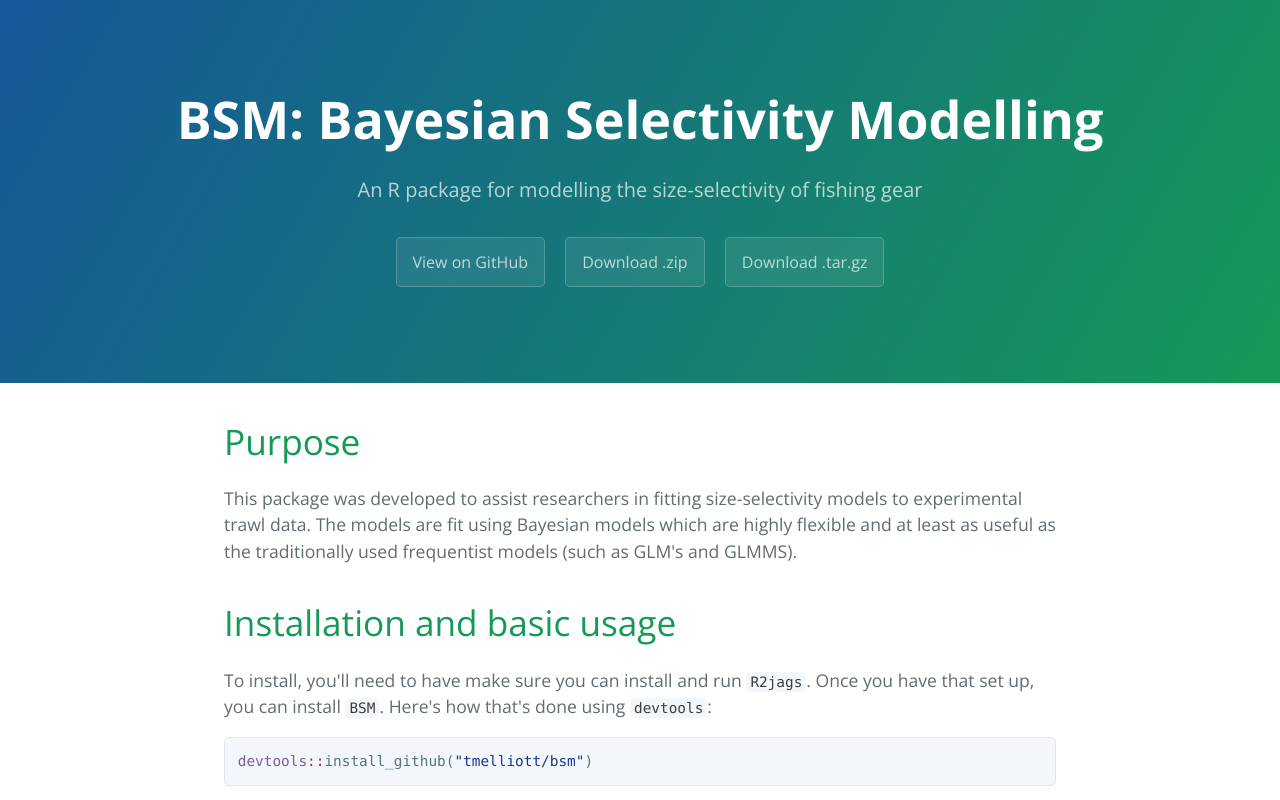
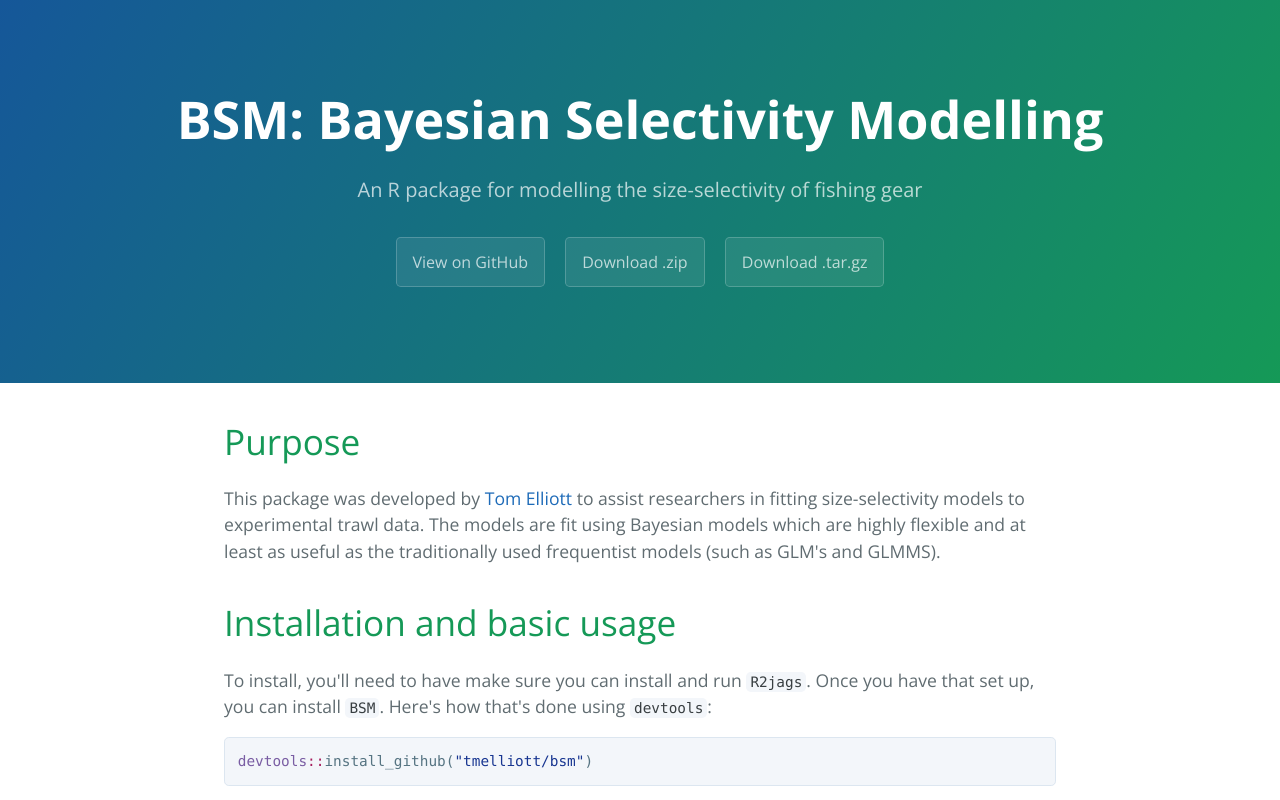
Before and after one commit to tmelliott/bsm, a plain HTML site: page index.html in a window 1280 px wide. Shown: the top 800 px of the page. Drawn offline with nearby package versions, Linux system fonts and the light colour scheme.

Commit message:
add myself

```diff
--- a/index.html
+++ b/index.html
@@ -22,7 +22,7 @@
       <h1>
 <a id="purpose" class="anchor" href="#purpose" aria-hidden="true"><span class="octicon octicon-link"></span></a>Purpose</h1>
 
-<p>This package was developed to assist researchers in fitting size-selectivity models to experimental trawl data. The models are fit using Bayesian models which are highly flexible and at least as useful as the traditionally used frequentist models (such as GLM's and GLMMS).</p>
+<p>This package was developed by <a href="http://tomelliott.co.nz">Tom Elliott</a> to assist researchers in fitting size-selectivity models to experimental trawl data. The models are fit using Bayesian models which are highly flexible and at least as useful as the traditionally used frequentist models (such as GLM's and GLMMS).</p>
 
 <h1>
 <a id="installation-and-basic-usage" class="anchor" href="#installation-and-basic-usage" aria-hidden="true"><span class="octicon octicon-link"></span></a>Installation and basic usage</h1>
```
